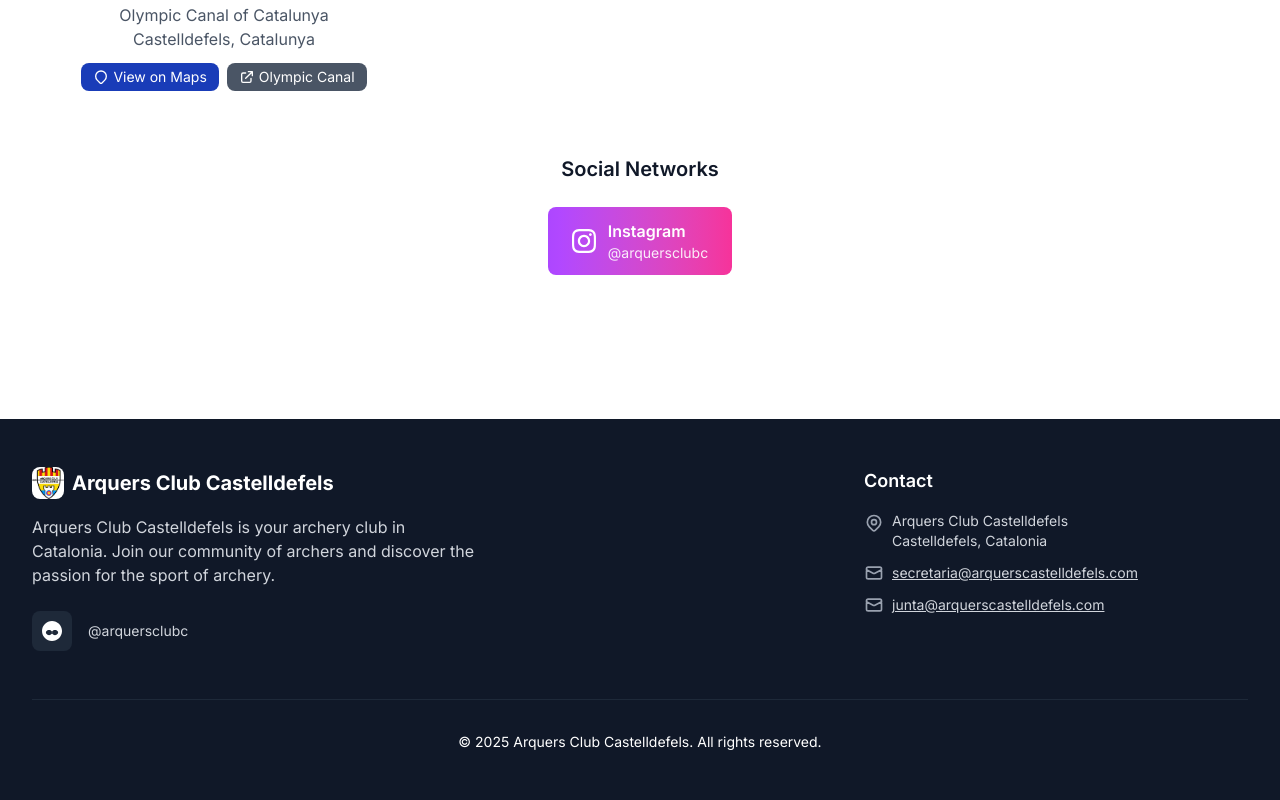
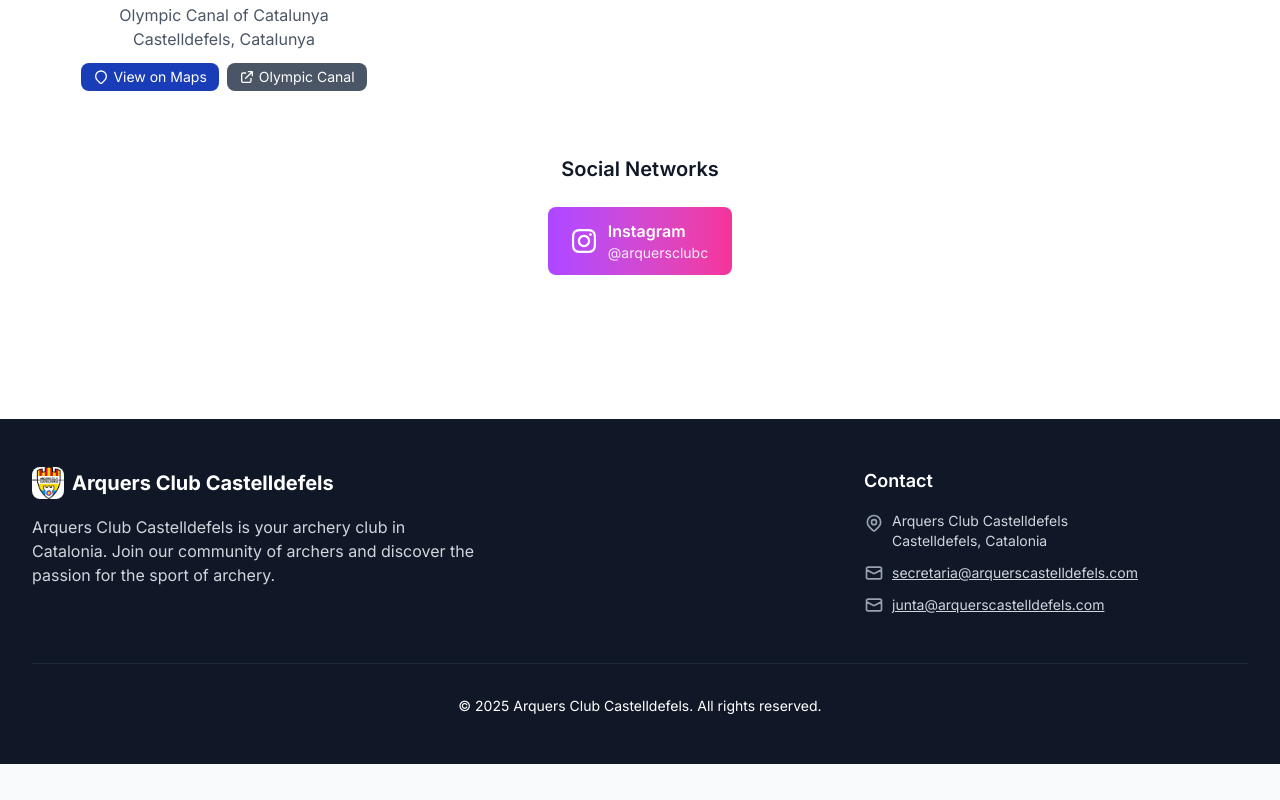
Before and after one commit to edfrias/acc, a Vue app: page / in a window 1280 px wide. Shown: the part 2008-2808 px from the top of the page. After the commit the page ends 2772 px from the top, so only its background shows below. Built offline with nearby package versions, Linux system fonts and the light colour scheme.

Commit message:
Removes Instagram social link from footer

```diff
--- a/src/components/FooterSection.vue
+++ b/src/components/FooterSection.vue
@@ -14,23 +14,6 @@
           <p class="text-gray-300 mb-6 max-w-md">
             {{ $t('footer.description') }}
           </p>
-
-          <div class="flex space-x-4">
-            <a
-              :href="$t('club.social.instagram.url')"
-              target="_blank"
-              rel="noopener noreferrer"
-              class="w-10 h-10 bg-gray-800 rounded-lg flex items-center justify-center hover:bg-yellow-600 transition-colors duration-200"
-              :aria-label="$t('contact.social.instagram')"
-            >
-              <svg class="w-5 h-5" fill="currentColor" viewBox="0 0 24 24">
-                <path d="M12.017 0C5.396 0 .029 5.367.029 11.987c0 6.62 5.367 11.987 11.988 11.987c6.62 0 11.987-5.367 11.987-11.987C24.014 5.367 18.637.001 12.017.001zM8.449 16.988c-1.297 0-2.448-.611-3.197-1.559-.748-.948-.748-2.122 0-3.07.749-.948 1.9-1.559 3.197-1.559s2.448.611 3.197 1.559c.748.948.748 2.122 0 3.07-.749.948-1.9 1.559-3.197 1.559zm7.138 0c-1.297 0-2.448-.611-3.197-1.559-.748-.948-.748-2.122 0-3.07.749-.948 1.9-1.559 3.197-1.559s2.448.611 3.197 1.559c.748.948.748 2.122 0 3.07-.749.948-1.9 1.559-3.197 1.559z"/>
-              </svg>
-            </a>
-            <div class="flex items-center text-gray-300 text-sm">
-              {{ $t('club.social.instagram.handle') }}
-            </div>
-          </div>
         </div>
 
         <div>
```
